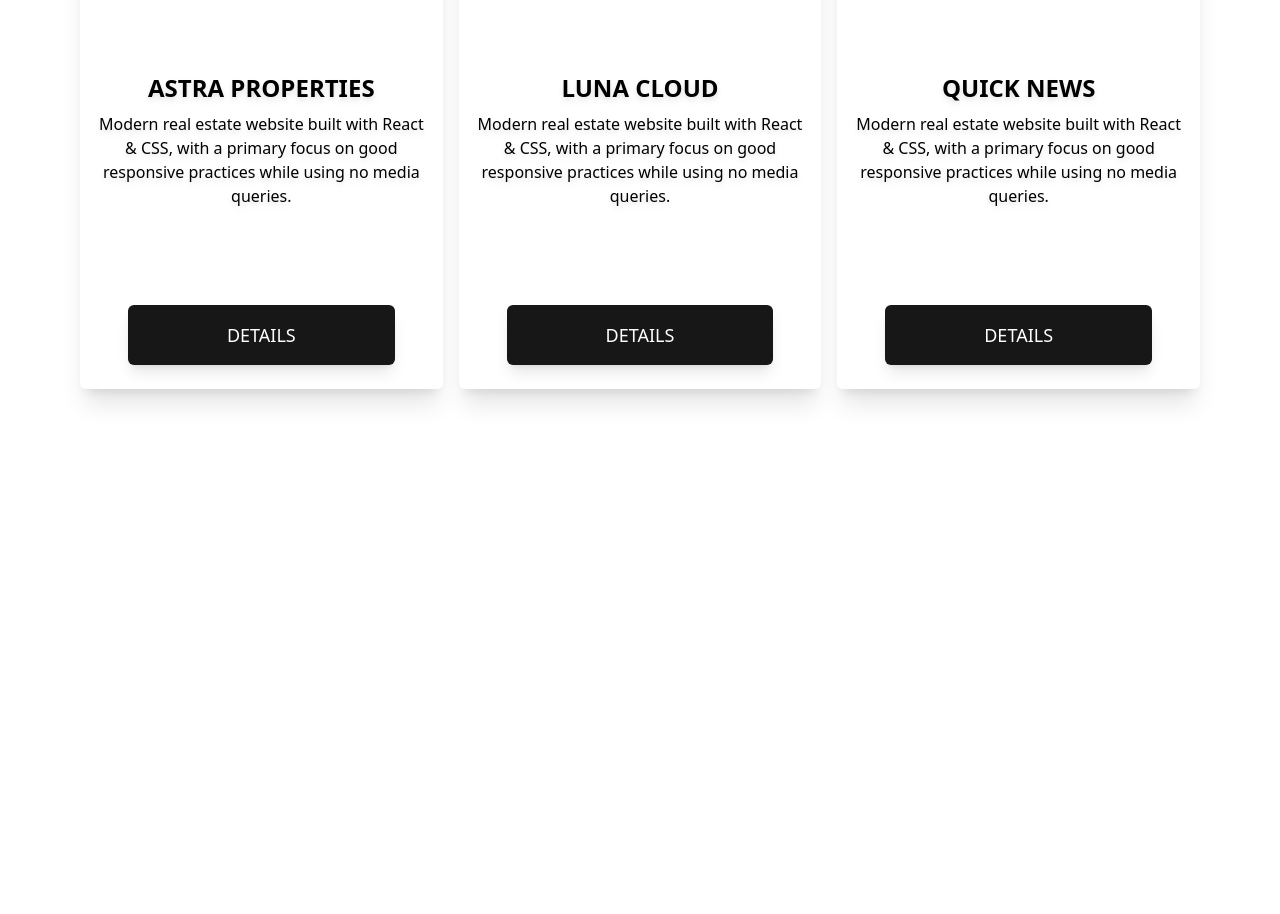
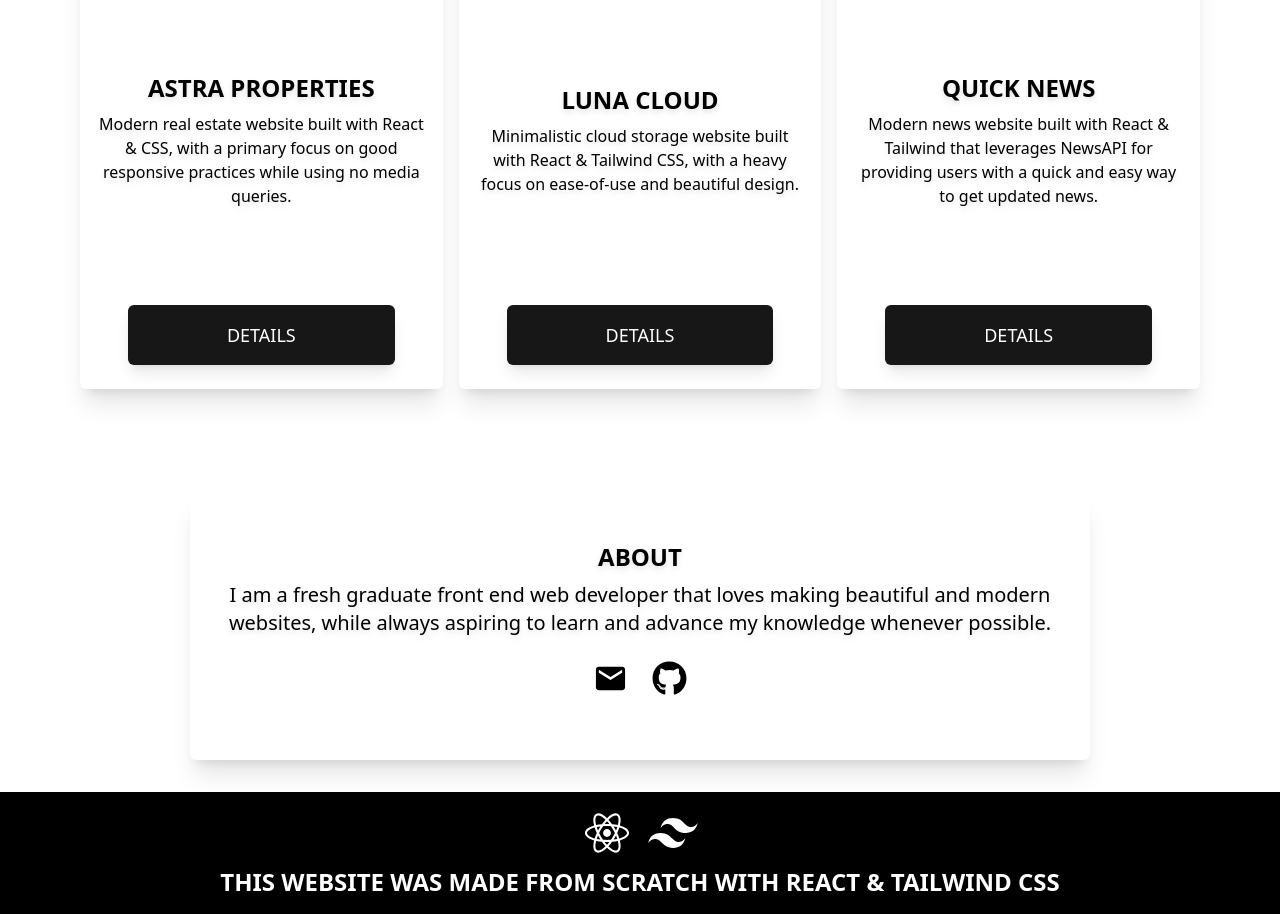
Before and after one commit to as9284/as-portfolio, a React (Vite) app: page / in a window 1280 px wide. Shown: the part 1139-2053 px from the top of the page. Before the commit the page ends 1600 px from the top, so only its background shows below. Built offline with nearby package versions, Linux system fonts and the light colour scheme.

Commit message:
Finalize the homepage

```diff
--- a/src/components/Home.jsx
+++ b/src/components/Home.jsx
@@ -1,9 +1,12 @@
 import { PiIdentificationBadgeFill } from "react-icons/pi";
+import { useRef } from "react";
 import Background from "../assets/bg.png";
 import AstraProperties from "../assets/astrap.png";
 import LunaCloud from "../assets/lunac.png";
 import QuickNews from "../assets/quickn.png";
-import { useRef } from "react";
+import { RiReactjsFill, RiTailwindCssFill } from "react-icons/ri";
+import { MdEmail } from "react-icons/md";
+import { FaGithub } from "react-icons/fa";
 
 function Hero() {
   const targetRef = useRef(null);
@@ -20,6 +23,10 @@ function Hero() {
 
   function openLink(url) {
     window.open(url, "_blank");
+  }
+
+  function mailToEmail(email) {
+    window.location.href = `mailto:${email}`;
   }
 
   return (
@@ -102,9 +109,8 @@ function Hero() {
                   Luna Cloud
                 </h1>
                 <p className="text-base text-black font-normal drop-shadow-md px-4">
-                  Modern real estate website built with React & CSS, with a
-                  primary focus on good responsive practices while using no
-                  media queries.
+                  Minimalistic cloud storage website built with React & Tailwind
+                  CSS, with a heavy focus on ease-of-use and beautiful design.
                 </p>
               </div>
               <div className="w-full flex flex-row justify-center items-center px-12 my-4 gap-4">
@@ -130,9 +136,9 @@ function Hero() {
                   Quick News
                 </h1>
                 <p className="text-base text-black font-normal drop-shadow-md px-4">
-                  Modern real estate website built with React & CSS, with a
-                  primary focus on good responsive practices while using no
-                  media queries.
+                  Modern news website built with React & Tailwind that leverages
+                  NewsAPI for providing users with a quick and easy way to get
+                  updated news.
                 </p>
               </div>
               <div className="w-full flex flex-row justify-center items-center px-12 my-4 gap-4">
@@ -148,6 +154,49 @@ function Hero() {
             </div>
           </div>
         </div>
+        {/* About Section */}
+        <div
+          className={`w-full min-h-[14rem] flex flex-col justify-center items-center text-center px-4 sm:px-20 py-8 gap-2`}
+        >
+          <div className="max-w-[900px] flex flex-col justify-center items-center gap-2 shadow-xl place-items-center rounded-md hover:scale-[1.02] duration-300">
+            <div className="w-full flex flex-col justify-center items-center gap-2 my-12">
+              <h1 className="text-2xl text-black font-bold uppercase drop-shadow-md">
+                About
+              </h1>
+              <p className="text-lg md:text-xl text-black font-normal drop-shadow-md px-4">
+                I am a fresh graduate front end web developer that loves making
+                beautiful and modern websites, while always aspiring to learn
+                and advance my knowledge whenever possible.
+              </p>
+              <div className="w-full flex flex-row justify-center items-center text-center gap-6 py-4">
+                <MdEmail
+                  onClick={() => mailToEmail("anthonysaliba93@gmail.com")}
+                  size={35}
+                  className="cursor-pointer hover:scale-110 duration-300"
+                />
+                <FaGithub
+                  onClick={() =>
+                    openLink("https://github.com/AnthonySaliba787")
+                  }
+                  size={35}
+                  className="cursor-pointer hover:scale-110 duration-300"
+                />
+              </div>
+            </div>
+          </div>
+        </div>
+        {/* Fact Section */}
+        <div
+          className={`w-full min-h-[7rem] bg-black flex flex-col justify-center items-center text-center px-4 sm:px-20 py-4 gap-2`}
+        >
+          <div className="w-full text-white flex flex-row justify-center items-center text-center gap-4">
+            <RiReactjsFill size={50} />
+            <RiTailwindCssFill size={50} />
+          </div>
+          <h1 className="text-lg text-white md:text-xl lg:text-2xl font-bold uppercase drop-shadow-md">
+            This website was made from scratch with react & tailwind CSS
+          </h1>
+        </div>
       </div>
     </>
   );
```
